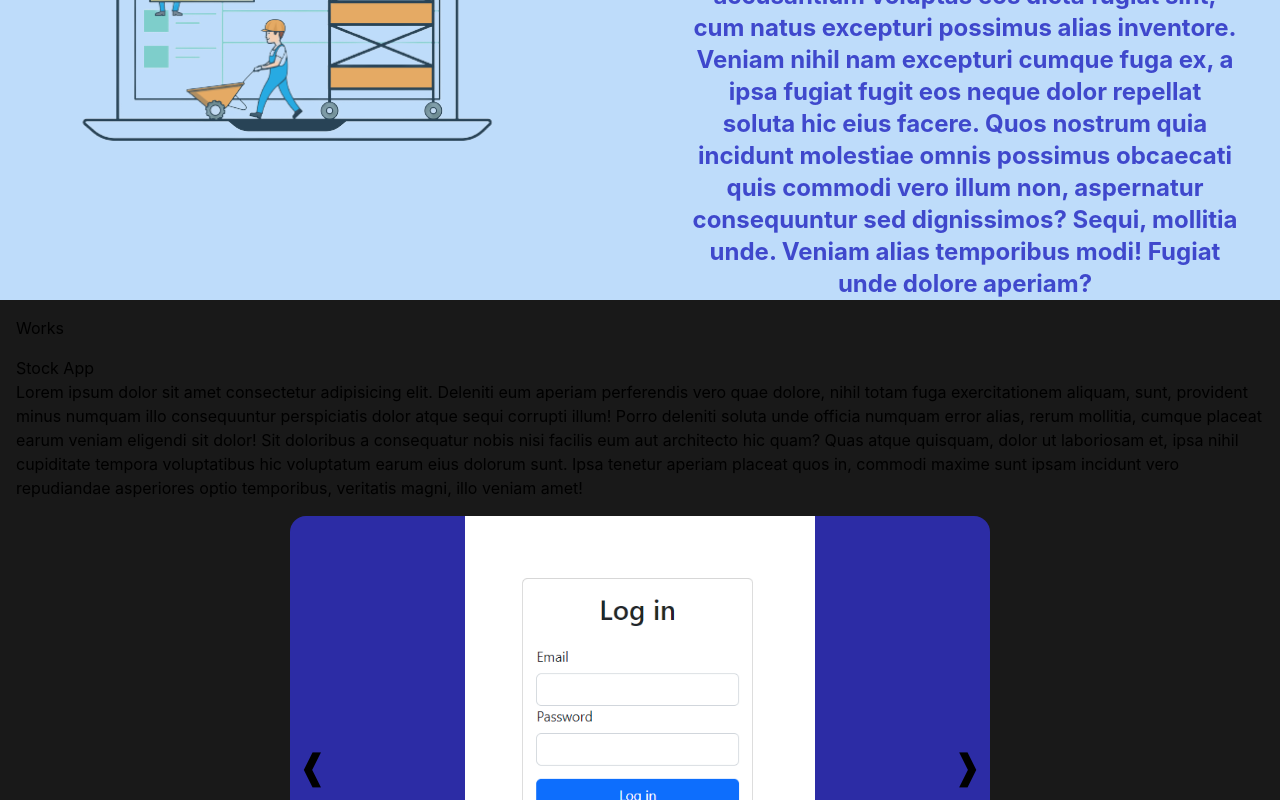
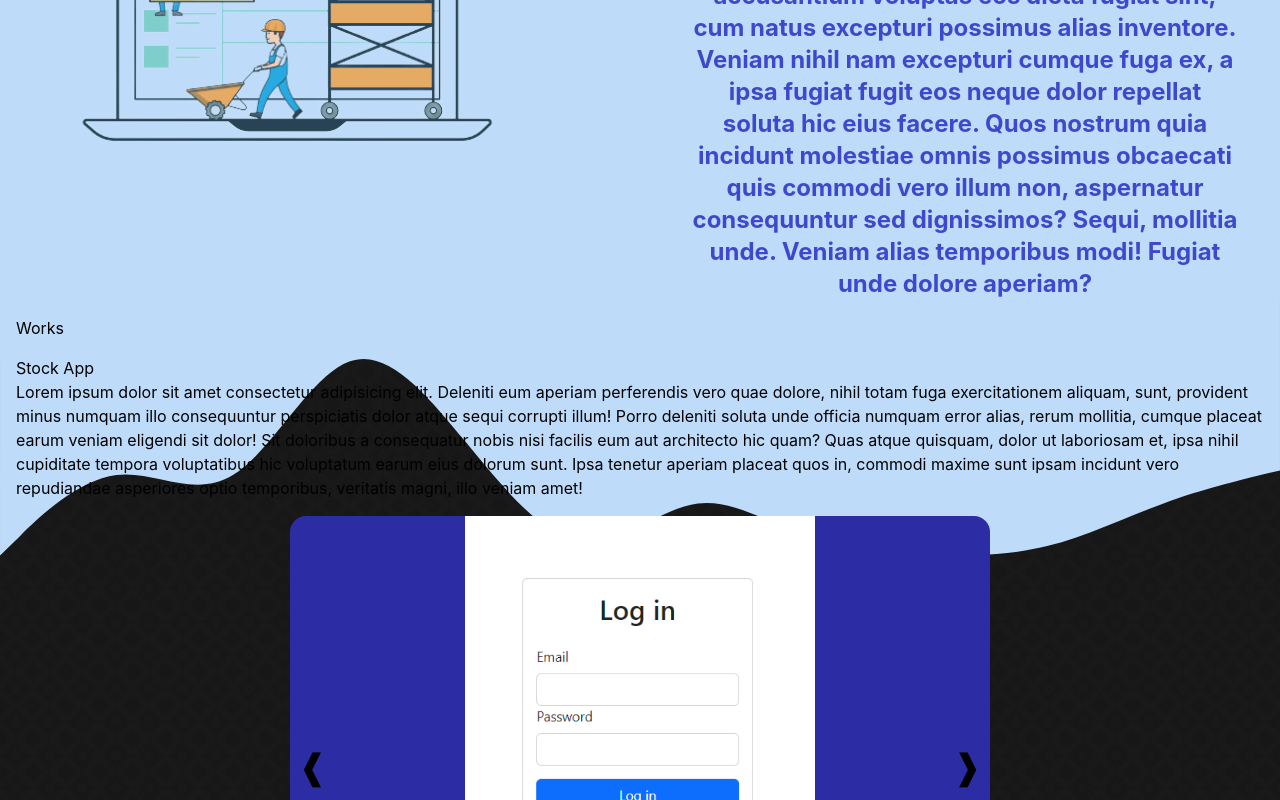
Before and after one commit to KrzysztofSnopek/resume, a React (Create React App) app: page / in a window 1280 px wide. Shown: the part 1578-2378 px from the top of the page. Built offline with nearby package versions, Linux system fonts and the light colour scheme; the HTML template or start-up script is replaced by a standard one.

Commit message:
Adds wave effect after about section

```diff
--- a/src/Styles/Works.css
+++ b/src/Styles/Works.css
@@ -1,6 +1,8 @@
 .works {
   background-color: rgb(25, 25, 25);
-    scroll-margin-top: 200px;
+  background: url("../Images/wave.svg");
+  background-repeat: no-repeat;
+  scroll-margin-top: 200px;
 }
 
 .headline {
```
Also changed, not shown: src/Images/wave.svg (added).
